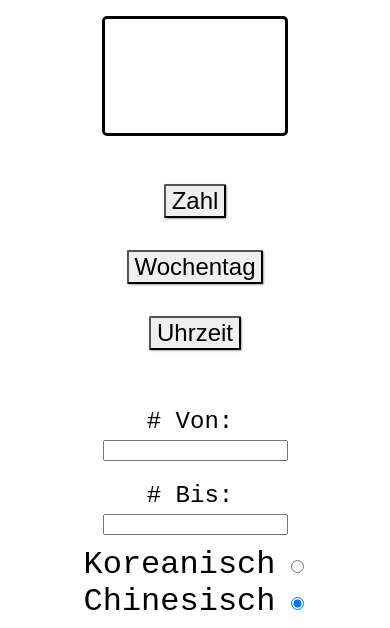
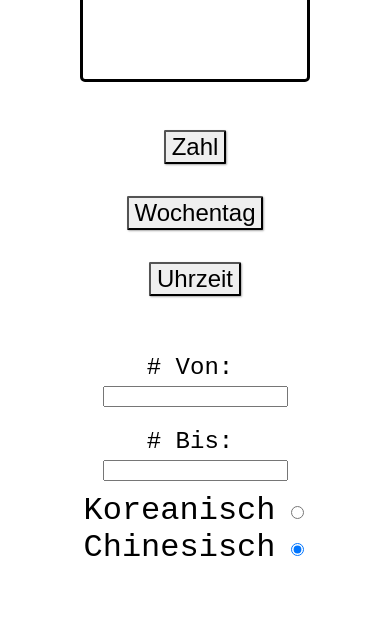
Before and after one commit to smmnloes/koreannumbertrainer, a plain HTML site: page index.html in a window 390 px wide. Shown: the part 318-946 px from the top of the page. After the commit the page ends 892 px from the top, so only its background shows below. Drawn offline with Linux system fonts and the light colour scheme.

Commit message:
add media queries for mobile

```diff
--- a/index.html
+++ b/index.html
@@ -18,6 +18,16 @@
             margin-top: 5%;
             font-size: 2rem;
             font-family: monospace;
+        }
+
+        @media screen and (max-device-width: 1080px) {
+            #app {
+                max-width: 100%;
+            }
+
+            #content {
+                max-width: 100%;
+            }
         }
 
         .numberinputs {
@@ -93,7 +103,7 @@
 
         <div id="koreanOrChinese">
             <label for="koreanNumber">Koreanisch</label><input type="radio" id="koreanNumber" name="selectNumberSystem"
-                                                               >
+        >
             <label for="chineseNumber">Chinesisch</label><input type="radio" id="chineseNumber"
                                                                 name="selectNumberSystem" checked>
         </div>
```
